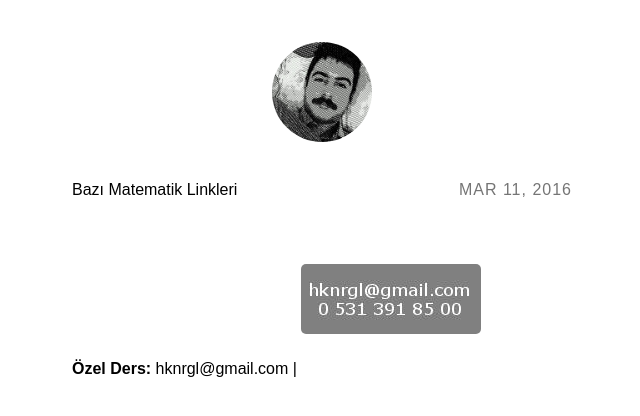
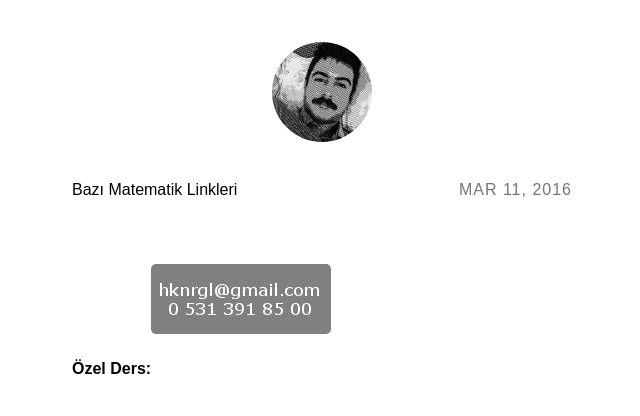
Before and after one commit to hakanergul/hakanergul.github.io, a Jekyll site: the page built from index.html, in a window 1280 px wide. Shown: the top 416 px of the page, without its empty margins (318-958 px from the left). Built offline with Jekyll 4.4.1, drawn with Linux system fonts in a browser that asks for light colours; some web fonts are replaced.

Commit message:
Update index.html

```diff
--- a/index.html
+++ b/index.html
@@ -25,7 +25,7 @@
 		<li>
 
 			<div class="title">
-				<b>Özel Ders:</b> hknrgl@gmail.com | <img src="{{ site.baseurl }}/assets/phone.jpg">
+				<b>Özel Ders:</b><img src="{{ site.baseurl }}/assets/phone.jpg">
 			</div>
 		</li>
 
```
